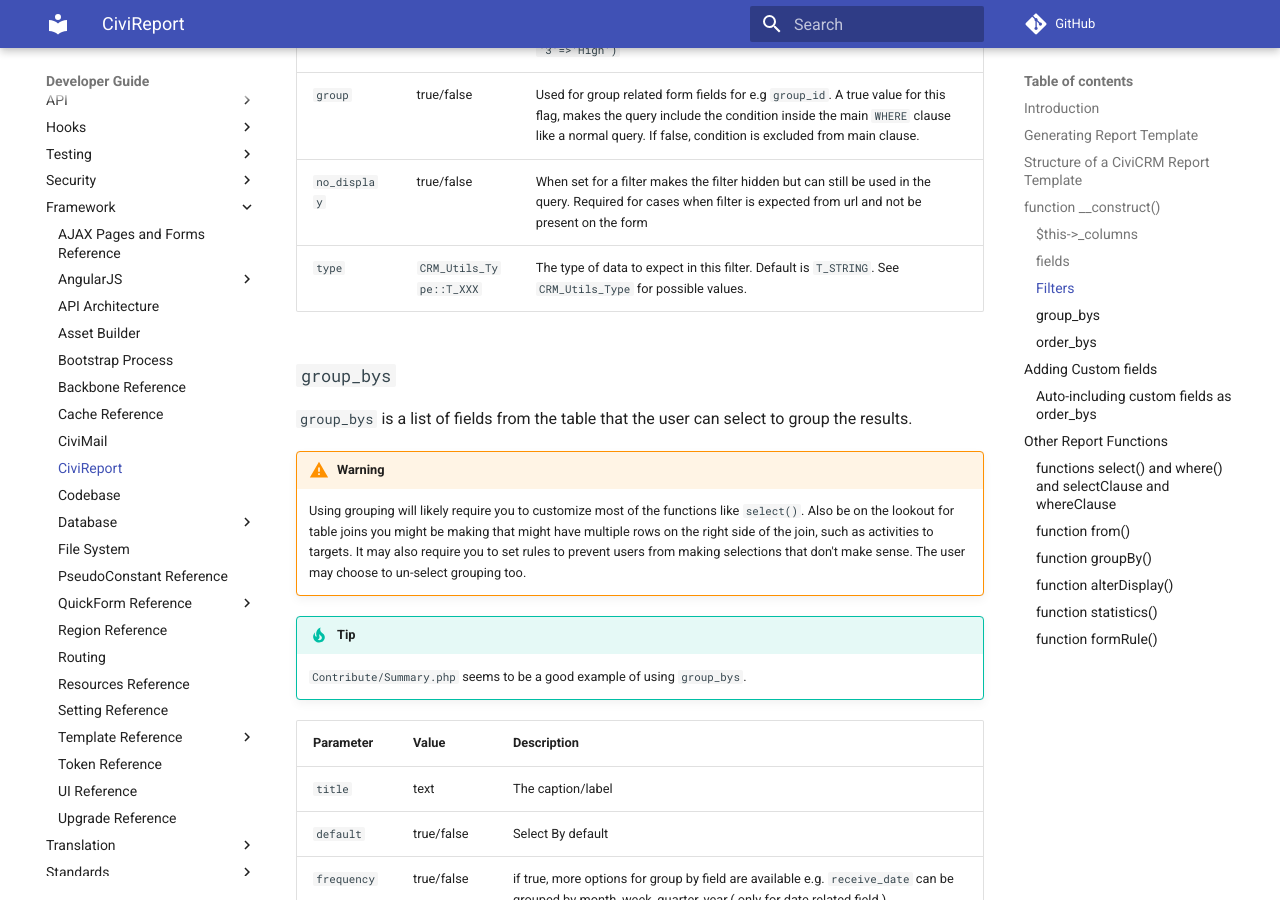
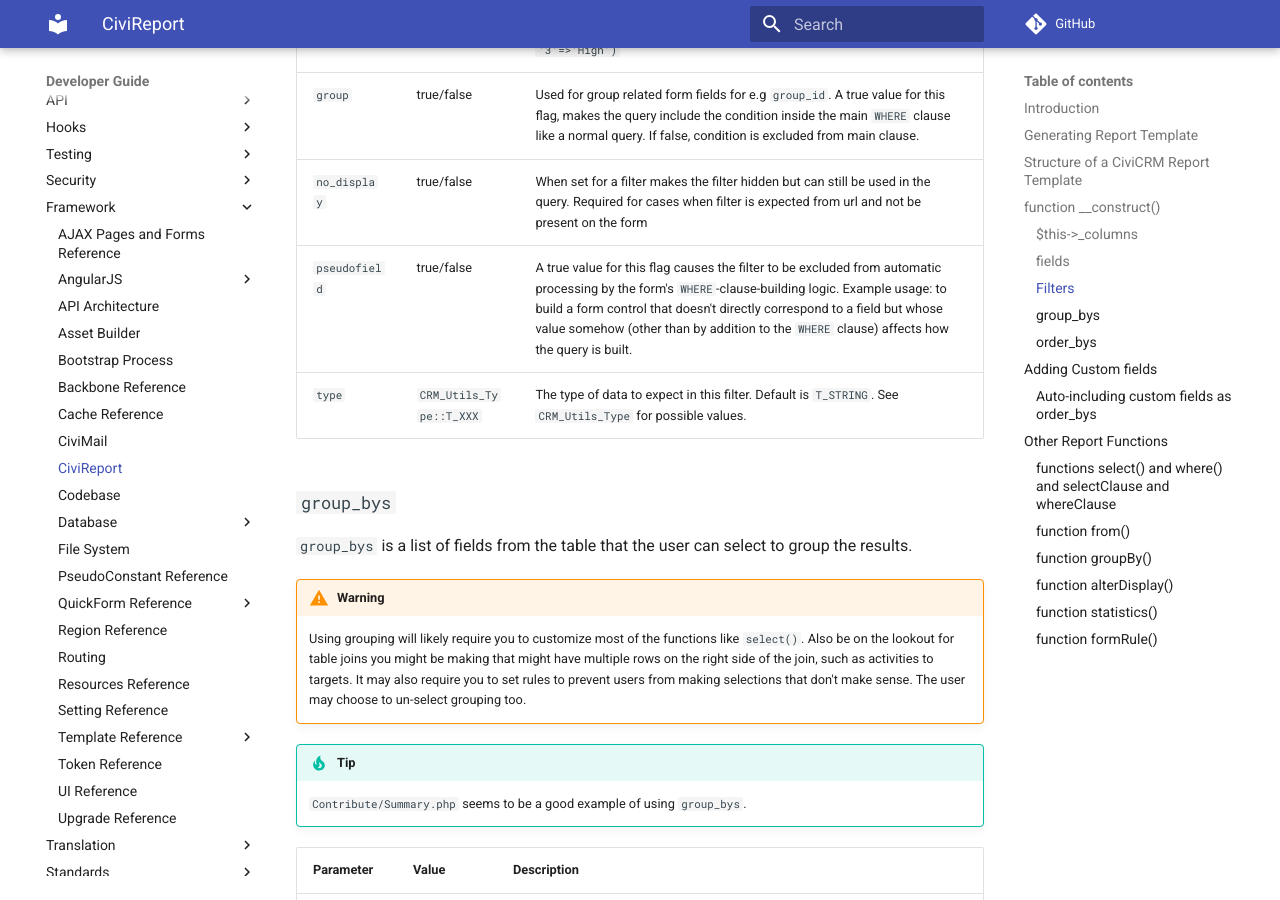
Before and after one commit to civicrm/civicrm-dev-docs, an MkDocs documentation site: the page built from docs/framework/civireport.md, in a window 1280 px wide and 900 px high, scrolled down 3075 px. Built offline with MkDocs 1.6.1 and Material for MkDocs 9.7.7, drawn with Linux system fonts in a browser that asks for light colours; comment, search, counter and statistics services are not loaded; old or Windows-style settings are respelled for this version of MkDocs.

Commit message:
Documented pseudofield property of filters.

```diff
--- a/docs/framework/civireport.md
+++ b/docs/framework/civireport.md
@@ -85,6 +85,7 @@ filters is a list of filters related to the table that the user can use to filte
 | `options` | array | For widgets that have a selection of values. Pass in an array with value as the key and label as the value, e.g. `array('1'=>'Low', '2'=>'Medium', '3'=>'High')` |
 | `group` | true/false | Used for group related form fields for e.g `group_id`. A true value for this flag, makes the query include the condition inside the main `WHERE` clause like a normal query. If false, condition is excluded from main clause. |
 | `no_display` | true/false | When set for a filter makes the filter hidden but can still be used in the query. Required for cases when filter is expected from url and not be present on the form |
+| `pseudofield` | true/false | A true value for this flag causes the filter to be excluded from automatic processing by the form's `WHERE`-clause-building logic. Example usage: to build a form control that doesn't directly correspond to a field but whose value somehow (other than by addition to the `WHERE` clause) affects how the query is built. |
 | `type` | `CRM_Utils_Type::T_XXX` | The type of data to expect in this filter. Default is `T_STRING`. See `CRM_Utils_Type` for possible values. |
 
 ### `group_bys`
```
